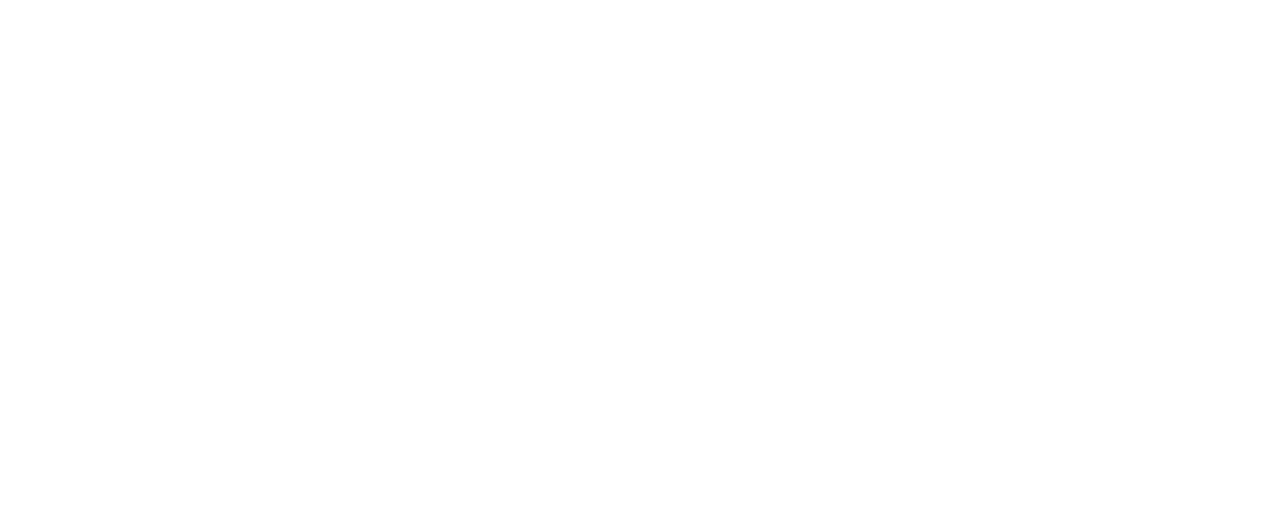
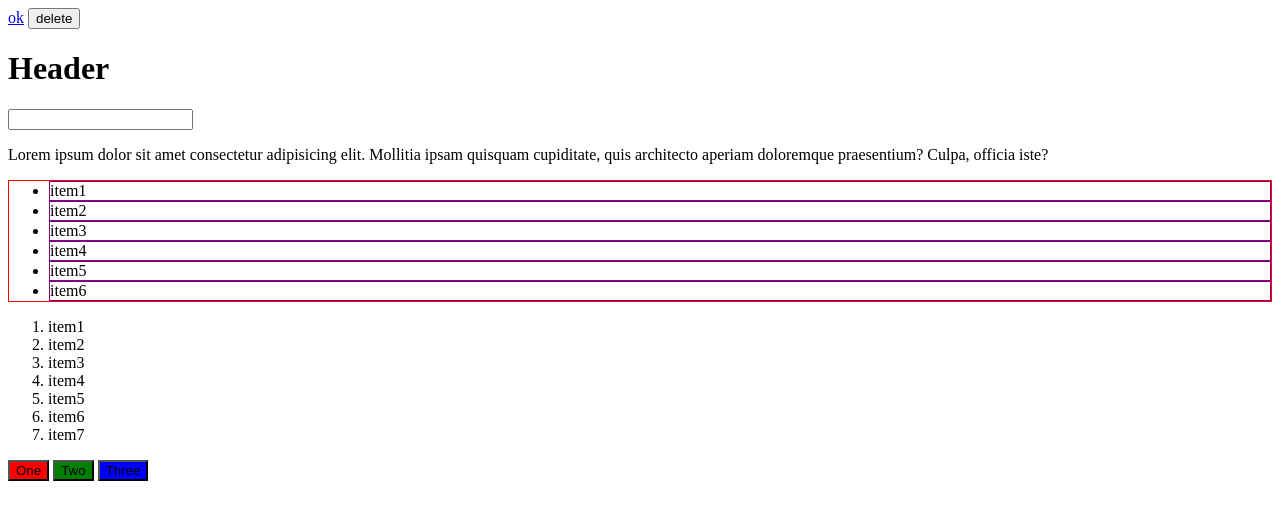
Before and after one commit to Eughe/classwork, a plain HTML site: page DOM/index.html in a window 1280 px wide. Drawn offline with Linux system fonts and the light colour scheme.

Commit message:
DOM 2909

```diff
--- a/DOM/dom.js
+++ b/DOM/dom.js
@@ -2,4 +2,97 @@
 // Object
 // Model
 
-console.log(document.body);
+// console.log(document.body);
+// console.log(h1.nextElementSubling);
+// console.log(h1.previousElementSubling);
+// console.log(h1.parentElement);
+
+// const ul = document.getElementById('list');
+// const lis = ul.getElementsByTagName('li');
+// Array.from(lis);
+
+// const lis = document.getElementsByClassName('item');
+// console.log(lis);
+
+
+// const ol = document.getElementById('test');
+// const items = ol.getElementsByClassName('item');
+// console.log(items);
+
+// const lis = document.querySelector('#list > li:not(.item)');
+
+// const btn = document.getElementById('btn');
+// btn.addEventListener('click', function () {
+//     console.log('Hi there');
+// });
+
+// const onBtnClick = function () {
+//     console.log('Hi there again');
+// }
+
+// btn.addEventListener('click', onBtnClick);
+
+// btn.removeEventListener('click', onBtnClick);
+
+// const chtotoRemove = function () {
+//     btn.removeEventListener('click', chtoto);
+// };
+
+// const chtoto = function () {
+//         console.log('chtoto');
+//         chtotoRemove();
+// };
+
+
+// btn.addEventListener('click', chtoto);
+
+
+// const btn = document.getElementById('btn');
+// btn.addEventListener('click', (event) => {
+//     console.log(event);
+// });
+
+// const input = document.getElementById('input');
+
+// input.addEventListener('keydown', function (event) {
+//     console.log(event);
+// });
+
+// const link = document.getElementById('a');
+
+// link.addEventListener('click', (event) => {
+//     event.preventDefault();
+//     console.log('link click');
+// });
+
+// window.addEventListener('contextmenu', (event) =>{
+//     event.preventDefault();
+// });
+
+
+// const list = document.getElementById('list');
+// const lis = [...list.getElementsByTagName('li')];
+
+// function onliClick({target}) {
+//     console.log(target);
+// };
+
+// // lis.forEach((li) => li.addEventListener('click', onliClick));
+// list.addEventListener('click', onliClick);
+
+
+const btn1 = document.getElementById('btn1');
+const btn2 = document.getElementById('btn2');
+const btn3 = document.getElementById('btn3');
+
+const clickBoom = function () {
+    console.log('BOOM!');
+};
+
+const clickOk = function () {
+    console.log('OK');
+};
+
+btn.addEventListener('click', (event) => {
+    console.log(event);
+});
--- a/DOM/index.html
+++ b/DOM/index.html
@@ -5,8 +5,60 @@
     <meta http-equiv="X-UA-Compatible" content="IE=edge">
     <meta name="viewport" content="width=device-width, initial-scale=1.0">
     <title>Document</title>
+    <style>
+        #list {
+            border: 1px solid red;
+        }
+
+        #list > li {
+            border: 1px solid purple;
+        }
+
+        #btn1 {
+            background-color: red;
+        }
+        #btn2 {
+            background-color: green;
+        }
+        #btn3 {
+            background-color: blue;
+        }
+    </style>
 </head>
 <body>
+    <a href="https://google.com" id="a">ok</a>
+    <button id="btn">delete</button>
+    <h1>Header</h1>
+    <input type="text" id="input">
+    <div>
+        <p>Lorem ipsum dolor sit amet consectetur adipisicing elit. Mollitia ipsam quisquam cupiditate, quis architecto aperiam doloremque praesentium? Culpa, officia iste?</p>
+    </div>
+
+    <div>
+        <ul id="list">
+            <li>item1</li>
+            <li>item2</li>
+            <li class="item">item3</li>
+            <li>item4</li>
+            <li class="item">item5</li>
+            <li>item6</li>
+        </ul>
+
+        <ol id="test">
+            <li>item1</li>
+            <li class="item">item2</li>
+            <li>item3</li>
+            <li class="item">item4</li>
+            <li>item5</li>
+            <li>item6</li>
+            <li>item7</li>
+        </ol>
+    </div>
+
+    <button id="btn1">One</button>
+    <button id="btn2">Two</button>
+    <button id="btn3">Three</button>
+
     <script src="dom.js"></script>
 </body>
 </html>
```
